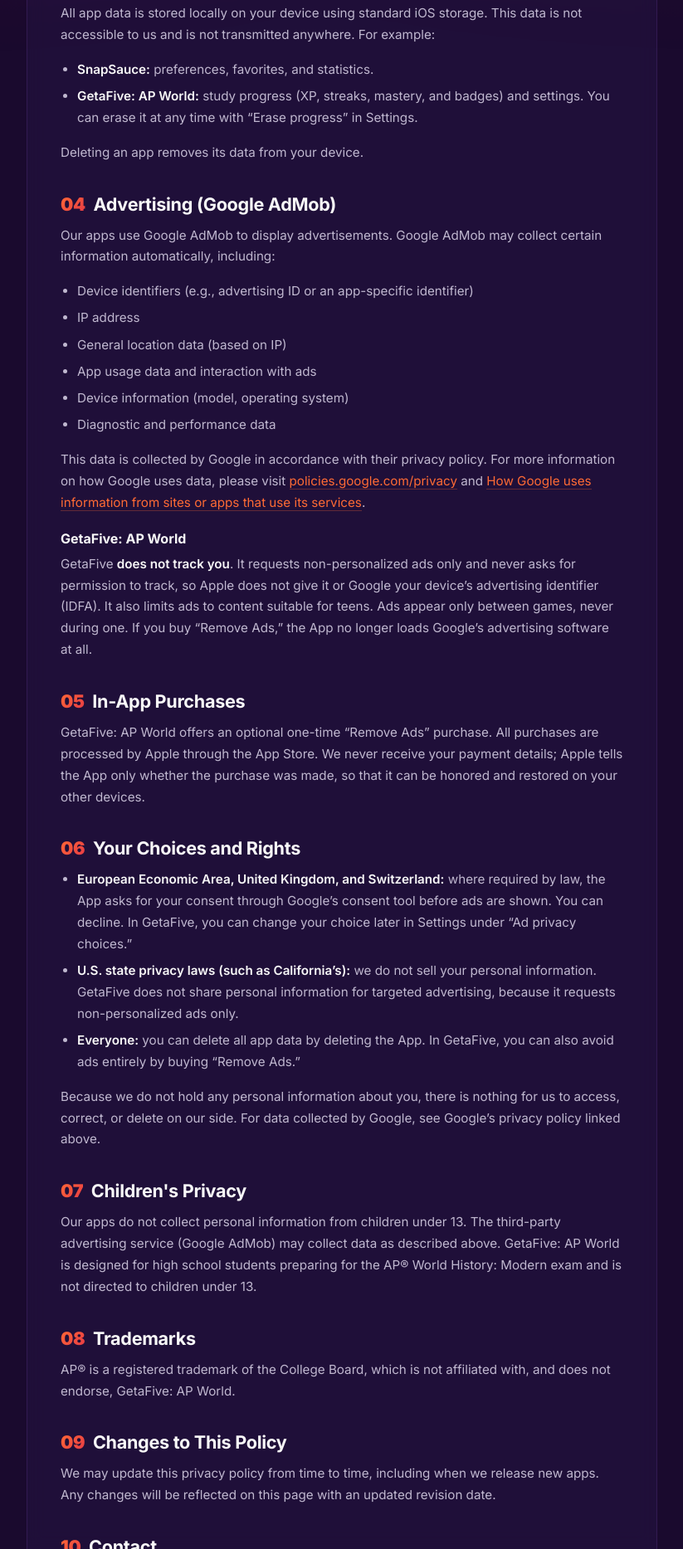
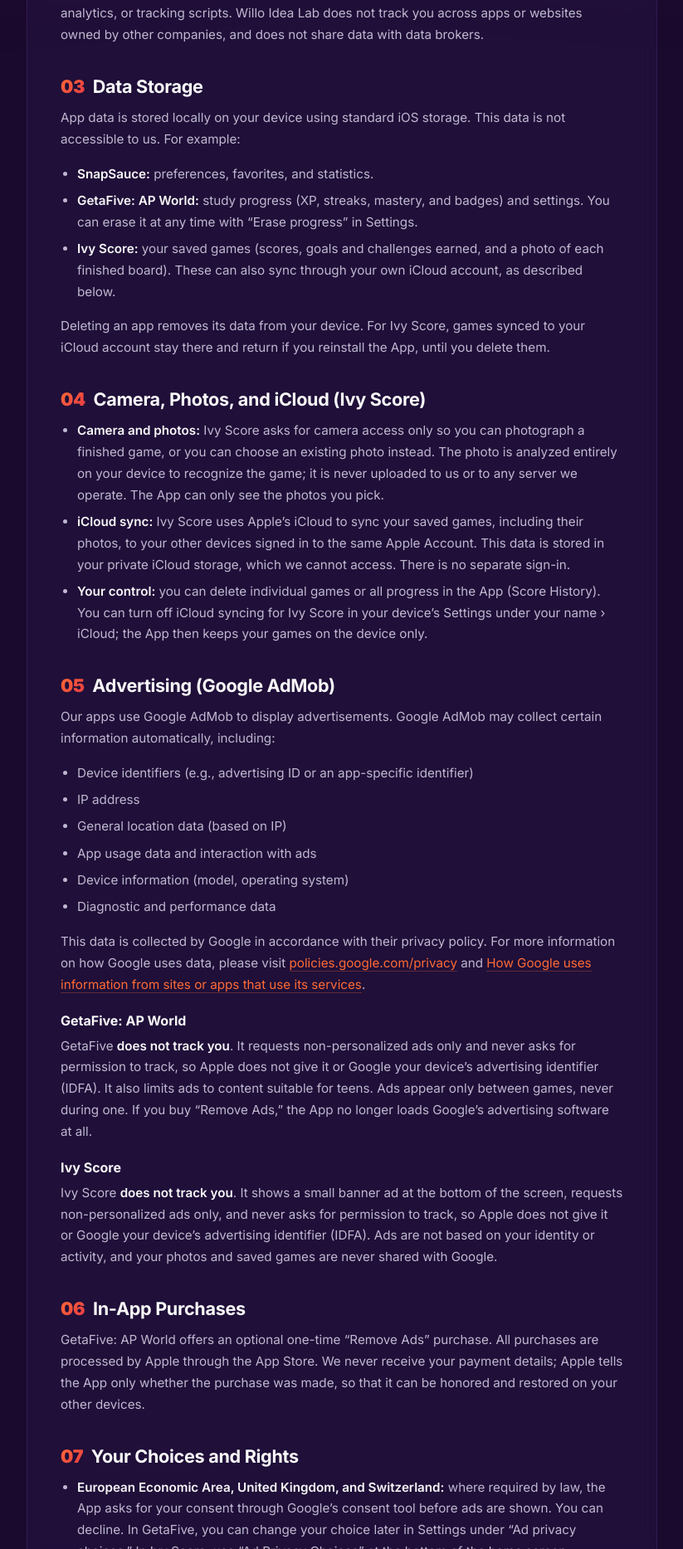
Before and after one commit to jimbostu/Willo-Website, a plain HTML site: page privacy.html in a window 1280 px wide. Shown: the part 933-2800 px from the top of the page at 83% size, without its empty margins (228-1051 px from the left). Drawn offline with Linux system fonts and the light colour scheme.

Commit message:
Add files via upload

```diff
--- a/privacy.html
+++ b/privacy.html
@@ -234,7 +234,7 @@
 
         <!-- TITLE -->
         <h1 class="page-title"><span class="gradient">Privacy Policy</span><br>for Willo Idea Lab apps</h1>
-        <p class="updated">Last updated: November 1, 2026</p>
+        <p class="updated">Last updated: November 24, 2026</p>
 
         <div class="divider"></div>
 
@@ -246,22 +246,32 @@
             <ul>
                 <li><strong>SnapSauce</strong></li>
                 <li><strong>GetaFive: AP World</strong></li>
+                <li><strong>Ivy Score</strong></li>
             </ul>
             <p>It explains how information is collected, used, and shared when you use the App. Where an app works differently, that is noted below.</p>
 
             <h2><span class="num">02</span>Information We Collect</h2>
-            <p>Our apps do not collect, store, or transmit any personal information to us. They have no accounts or sign-in, and they do not ask for your name, email address, contacts, photos, or precise location. All user data is stored locally on your device and is never sent to any server.</p>
+            <p>Our apps do not collect, store, or transmit any personal information to us. They have no accounts or sign-in, and they do not ask for your name, email address, contacts, or precise location. App data is stored on your device and is never sent to our servers.</p>
+            <p><strong>Ivy Score</strong> is the one app that uses photos: it uses your camera or a photo you choose to read a game board. That photo is analyzed only on your device and is never sent to us; see “Camera, Photos, and iCloud (Ivy Score)” below.</p>
             <p><strong>No cookies or tracking.</strong> This website and the pages our apps open do not use cookies, analytics, or tracking scripts. Willo Idea Lab does not track you across apps or websites owned by other companies, and does not share data with data brokers.</p>
 
             <h2><span class="num">03</span>Data Storage</h2>
-            <p>All app data is stored locally on your device using standard iOS storage. This data is not accessible to us and is not transmitted anywhere. For example:</p>
+            <p>App data is stored locally on your device using standard iOS storage. This data is not accessible to us. For example:</p>
             <ul>
                 <li><strong>SnapSauce:</strong> preferences, favorites, and statistics.</li>
                 <li><strong>GetaFive: AP World:</strong> study progress (XP, streaks, mastery, and badges) and settings. You can erase it at any time with “Erase progress” in Settings.</li>
+                <li><strong>Ivy Score:</strong> your saved games (scores, goals and challenges earned, and a photo of each finished board). These can also sync through your own iCloud account, as described below.</li>
             </ul>
-            <p>Deleting an app removes its data from your device.</p>
+            <p>Deleting an app removes its data from your device. For Ivy Score, games synced to your iCloud account stay there and return if you reinstall the App, until you delete them.</p>
 
-            <h2><span class="num">04</span>Advertising (Google AdMob)</h2>
+            <h2><span class="num">04</span>Camera, Photos, and iCloud (Ivy Score)</h2>
+            <ul>
+                <li><strong>Camera and photos:</strong> Ivy Score asks for camera access only so you can photograph a finished game, or you can choose an existing photo instead. The photo is analyzed entirely on your device to recognize the game; it is never uploaded to us or to any server we operate. The App can only see the photos you pick.</li>
+                <li><strong>iCloud sync:</strong> Ivy Score uses Apple’s iCloud to sync your saved games, including their photos, to your other devices signed in to the same Apple Account. This data is stored in your private iCloud storage, which we cannot access. There is no separate sign-in.</li>
+                <li><strong>Your control:</strong> you can delete individual games or all progress in the App (Score History). You can turn off iCloud syncing for Ivy Score in your device’s Settings under your name › iCloud; the App then keeps your games on the device only.</li>
+            </ul>
+
+            <h2><span class="num">05</span>Advertising (Google AdMob)</h2>
             <p>Our apps use Google AdMob to display advertisements. Google AdMob may collect certain information automatically, including:</p>
             <ul>
                 <li>Device identifiers (e.g., advertising ID or an app-specific identifier)</li>
@@ -274,28 +284,31 @@
             <p>This data is collected by Google in accordance with their privacy policy. For more information on how Google uses data, please visit <a href="https://policies.google.com/privacy" target="_blank" rel="noopener">policies.google.com/privacy</a> and <a href="https://policies.google.com/technologies/partner-sites" target="_blank" rel="noopener">How Google uses information from sites or apps that use its services</a>.</p>
             <h3>GetaFive: AP World</h3>
             <p>GetaFive <strong>does not track you</strong>. It requests non-personalized ads only and never asks for permission to track, so Apple does not give it or Google your device’s advertising identifier (IDFA). It also limits ads to content suitable for teens. Ads appear only between games, never during one. If you buy “Remove Ads,” the App no longer loads Google’s advertising software at all.</p>
+            <h3>Ivy Score</h3>
+            <p>Ivy Score <strong>does not track you</strong>. It shows a small banner ad at the bottom of the screen, requests non-personalized ads only, and never asks for permission to track, so Apple does not give it or Google your device’s advertising identifier (IDFA). Ads are not based on your identity or activity, and your photos and saved games are never shared with Google.</p>
 
-            <h2><span class="num">05</span>In-App Purchases</h2>
+            <h2><span class="num">06</span>In-App Purchases</h2>
             <p>GetaFive: AP World offers an optional one-time “Remove Ads” purchase. All purchases are processed by Apple through the App Store. We never receive your payment details; Apple tells the App only whether the purchase was made, so that it can be honored and restored on your other devices.</p>
 
-            <h2><span class="num">06</span>Your Choices and Rights</h2>
+            <h2><span class="num">07</span>Your Choices and Rights</h2>
             <ul>
-                <li><strong>European Economic Area, United Kingdom, and Switzerland:</strong> where required by law, the App asks for your consent through Google’s consent tool before ads are shown. You can decline. In GetaFive, you can change your choice later in Settings under “Ad privacy choices.”</li>
-                <li><strong>U.S. state privacy laws (such as California’s):</strong> we do not sell your personal information. GetaFive does not share personal information for targeted advertising, because it requests non-personalized ads only.</li>
-                <li><strong>Everyone:</strong> you can delete all app data by deleting the App. In GetaFive, you can also avoid ads entirely by buying “Remove Ads.”</li>
+                <li><strong>European Economic Area, United Kingdom, and Switzerland:</strong> where required by law, the App asks for your consent through Google’s consent tool before ads are shown. You can decline. In GetaFive, you can change your choice later in Settings under “Ad privacy choices.” In Ivy Score, use “Ad Privacy Choices” at the bottom of the home screen.</li>
+                <li><strong>U.S. state privacy laws (such as California’s):</strong> we do not sell your personal information. GetaFive and Ivy Score do not share personal information for targeted advertising, because they request non-personalized ads only.</li>
+                <li><strong>Everyone:</strong> you can delete all app data by deleting the App. In GetaFive, you can also avoid ads entirely by buying “Remove Ads.” In Ivy Score, use “Delete All Progress” in Score History to remove your games from your device and your iCloud account.</li>
             </ul>
-            <p>Because we do not hold any personal information about you, there is nothing for us to access, correct, or delete on our side. For data collected by Google, see Google’s privacy policy linked above.</p>
+            <p>Because we do not hold any personal information about you, there is nothing for us to access, correct, or delete on our side. Ivy Score data in your iCloud account is controlled by you through the App and your Apple Account. For data collected by Google, see Google’s privacy policy linked above.</p>
 
-            <h2><span class="num">07</span>Children's Privacy</h2>
-            <p>Our apps do not collect personal information from children under 13. The third-party advertising service (Google AdMob) may collect data as described above. GetaFive: AP World is designed for high school students preparing for the AP® World History: Modern exam and is not directed to children under 13.</p>
+            <h2><span class="num">08</span>Children's Privacy</h2>
+            <p>Our apps do not collect personal information from children under 13. The third-party advertising service (Google AdMob) may collect data as described above. GetaFive: AP World is designed for high school students preparing for the AP® World History: Modern exam and is not directed to children under 13. Ivy Score is a scoring tool for a board game, intended for a general audience, and is not directed to children under 13.</p>
 
-            <h2><span class="num">08</span>Trademarks</h2>
+            <h2><span class="num">09</span>Trademarks</h2>
             <p>AP® is a registered trademark of the College Board, which is not affiliated with, and does not endorse, GetaFive: AP World.</p>
+            <p>Enchanted Ivy is a trademark of its respective owner. Ivy Score is an unofficial, fan-made companion app and is not affiliated with, sponsored by, or endorsed by the publisher of Enchanted Ivy.</p>
 
-            <h2><span class="num">09</span>Changes to This Policy</h2>
+            <h2><span class="num">10</span>Changes to This Policy</h2>
             <p>We may update this privacy policy from time to time, including when we release new apps. Any changes will be reflected on this page with an updated revision date.</p>
 
-            <h2><span class="num">10</span>Contact</h2>
+            <h2><span class="num">11</span>Contact</h2>
             <p>If you have any questions about this privacy policy, please contact <a href="mailto:jim@willoidealab.com">jim@willoidealab.com</a>.</p>
 
         </div>
```
